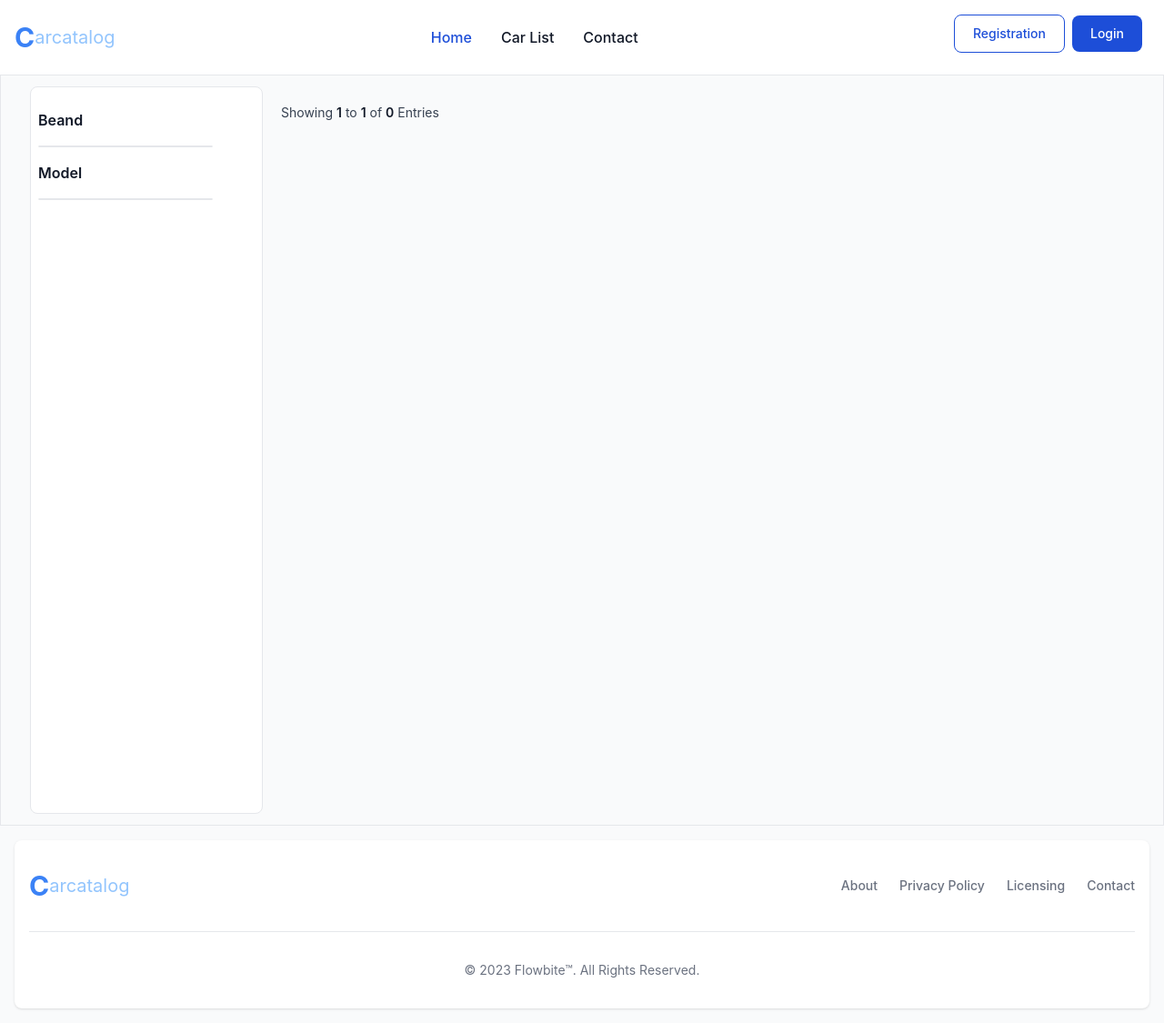
After one commit to Md-Borhan-Uddin/carcatalog, a Django app: page /car/list/ in a window 1280 px wide. The commit adds this page. Shown: the whole page at 91% size. Run offline with Django 4.2, Linux system fonts and the light colour scheme; data that the repository does not hold is empty; some libraries are stand-ins or nearby versions.

Commit message:
car list page with pagination

```diff
--- a/core/static/css/dist/styles.css
+++ b/core/static/css/dist/styles.css
@@ -812,6 +849,11 @@ select {
   margin-bottom: 1.5rem;
 }
 
+.my-2 {
+  margin-top: 0.5rem;
+  margin-bottom: 0.5rem;
+}
+
 .mb-0 {
   margin-bottom: 0px;
 }
@@ -944,6 +1010,22 @@ select {
   height: 100vh;
 }
 
+.h-auto {
+  height: auto;
+}
+
+.h-full {
+  height: 100%;
+}
+
+.h-7 {
+  height: 1.75rem;
+}
+
+.h-40 {
+  height: 10rem;
+}
+
 .w-10 {
   width: 2.5rem;
 }
@@ -980,6 +1062,34 @@ select {
   width: 100%;
 }
 
+.w-64 {
+  width: 16rem;
+}
+
+.w-48 {
+  width: 12rem;
+}
+
+.w-7 {
+  width: 1.75rem;
+}
+
+.w-24 {
+  width: 6rem;
+}
+
+.w-40 {
+  width: 10rem;
+}
+
+.w-1\/3 {
+  width: 33.333333%;
+}
+
+.w-2\/3 {
+  width: 66.666667%;
+}
+
 .max-w-2xl {
   max-width: 42rem;
 }
@@ -992,14 +1102,39 @@ select {
   max-width: 24rem;
 }
 
+.max-w-screen-sm {
+  max-width: 640px;
+}
+
+.flex-1 {
+  flex: 1 1 0%;
+}
+
+.flex-auto {
+  flex: 1 1 auto;
+}
+
+.flex-shrink-0 {
+  flex-shrink: 0;
+}
+
 .border-collapse {
   border-collapse: collapse;
 }
 
+.-translate-x-full {
+  --tw-translate-x: -100%;
+  transform: translate(var(--tw-translate-x), var(--tw-translate-y)) rotate(var(--tw-rotate)) skewX(var(--tw-skew-x)) skewY(var(--tw-skew-y)) scaleX(var(--tw-scale-x)) scaleY(var(--tw-scale-y));
+}
+
 .transform {
   transform: translate(var(--tw-translate-x), var(--tw-translate-y)) rotate(var(--tw-rotate)) skewX(var(--tw-skew-x)) skewY(var(--tw-skew-y)) scaleX(var(--tw-scale-x)) scaleY(var(--tw-scale-y));
 }
 
+.cursor-pointer {
+  cursor: pointer;
+}
+
 .list-inside {
   list-style-position: inside;
 }
@@ -1069,6 +1216,18 @@ select {
   margin-bottom: calc(1rem * var(--tw-space-y-reverse));
 }
 
+.space-y-2 > :not([hidden]) ~ :not([hidden]) {
+  --tw-space-y-reverse: 0;
+  margin-top: calc(0.5rem * calc(1 - var(--tw-space-y-reverse)));
+  margin-bottom: calc(0.5rem * var(--tw-space-y-reverse));
+}
+
+.space-x-1 > :not([hidden]) ~ :not([hidden]) {
+  --tw-space-x-reverse: 0;
+  margin-right: calc(0.25rem * var(--tw-space-x-reverse));
+  margin-left: calc(0.25rem * calc(1 - var(--tw-space-x-reverse)));
+}
+
 .divide-y > :not([hidden]) ~ :not([hidden]) {
   --tw-divide-y-reverse: 0;
   border-top-width: calc(1px * calc(1 - var(--tw-divide-y-reverse)));
@@ -1115,8 +1278,30 @@ select {
   border-top-right-radius: 0.5rem;
 }
 
+.rounded-r-lg {
+  border-top-right-radius: 0.5rem;
+  border-bottom-right-radius: 0.5rem;
+}
+
+.rounded-l-lg {
+  border-top-left-radius: 0.5rem;
+  border-bottom-left-radius: 0.5rem;
+}
+
 .border {
   border-width: 1px;
+}
+
+.border-r {
+  border-right-width: 1px;
+}
+
+.border-t {
+  border-top-width: 1px;
+}
+
+.border-b {
+  border-bottom-width: 1px;
 }
 
 .border-blue-700 {
@@ -1236,6 +1460,46 @@ select {
   padding-bottom: 2rem;
 }
 
+.px-3 {
+  padding-left: 0.75rem;
+  padding-right: 0.75rem;
+}
+
+.py-1 {
+  padding-top: 0.25rem;
+  padding-bottom: 0.25rem;
+}
+
+.py-5 {
+  padding-top: 1.25rem;
+  padding-bottom: 1.25rem;
+}
+
+.px-8 {
+  padding-left: 2rem;
+  padding-right: 2rem;
+}
+
+.px-2 {
+  padding-left: 0.5rem;
+  padding-right: 0.5rem;
+}
+
+.px-2\.5 {
+  padding-left: 0.625rem;
+  padding-right: 0.625rem;
+}
+
+.py-0 {
+  padding-top: 0px;
+  padding-bottom: 0px;
+}
+
+.py-0\.5 {
+  padding-top: 0.125rem;
+  padding-bottom: 0.125rem;
+}
+
 .pb-5 {
   padding-bottom: 1.25rem;
 }
@@ -1258,6 +1522,34 @@ select {
 
 .pt-2\.5 {
   padding-top: 0.625rem;
+}
+
+.pl-10 {
+  padding-left: 2.5rem;
+}
+
+.pl-11 {
+  padding-left: 2.75rem;
+}
+
+.pt-14 {
+  padding-top: 3.5rem;
+}
+
+.pt-20 {
+  padding-top: 5rem;
+}
+
+.pt-5 {
+  padding-top: 1.25rem;
+}
+
+.pt-6 {
+  padding-top: 1.5rem;
+}
+
+.text-left {
+  text-align: left;
 }
 
 .text-center {
@@ -1424,6 +1760,18 @@ select {
   transition-duration: 150ms;
 }
 
+.transition-opacity {
+  transition-property: opacity;
+  transition-timing-function: cubic-bezier(0.4, 0, 0.2, 1);
+  transition-duration: 150ms;
+}
+
+.transition-transform {
+  transition-property: transform;
+  transition-timing-function: cubic-bezier(0.4, 0, 0.2, 1);
+  transition-duration: 150ms;
+}
+
 .duration-100 {
   transition-duration: 100ms;
 }
@@ -1849,6 +2302,11 @@ select {
 
   .md\:max-w-3xl {
     max-width: 48rem;
+  }
+
+  .md\:translate-x-0 {
+    --tw-translate-x: 0px;
+    transform: translate(var(--tw-translate-x), var(--tw-translate-y)) rotate(var(--tw-rotate)) skewX(var(--tw-skew-x)) skewY(var(--tw-skew-y)) scaleX(var(--tw-scale-x)) scaleY(var(--tw-scale-y));
   }
 
   .md\:grid-cols-3 {
--- a/core/urls.py
+++ b/core/urls.py
@@ -1,7 +1,7 @@
 from django.urls import path
 from core.views import (
     HomeView,CarDetailView,
-    CarCreateView
+    CarCreateView,CarListView
 )
 
 
@@ -9,5 +9,6 @@ urlpatterns = [
     path("", HomeView.as_view(), name="home"),
     path("car/<int:pk>/<slug:slug>/", CarDetailView.as_view(), name="car_detail"),
     path("car/create/", CarCreateView.as_view(), name="car_create"),
+    path("car/list/", CarListView.as_view(), name="car_list"),
 
 ]
--- a/core/views.py
+++ b/core/views.py
@@ -3,7 +3,7 @@ from django.utils.text import slugify
 from django.forms.models import BaseModelForm
 from django.http import HttpResponse
 from django.shortcuts import render
-from django.views.generic import TemplateView, DetailView, CreateView
+from django.views.generic import TemplateView, DetailView, CreateView,ListView
 
 from core.forms import CarCreateForm
 
@@ -17,6 +17,20 @@ class HomeView(TemplateView):
         context['recent_list'] = Car.objects.all()[:3]
 
         return context
+
+
+class CarListView(ListView):
+    model = Car
+    template_name = "core/car_list.html"
+    context_object_name = 'cars'
+    paginate_by = 5
+
+    def get_context_data(self, **kwargs):
+        context = super().get_context_data(**kwargs)
+        context['item_per_page'] = self.paginate_by
+        return context
+
+
 
 
 class CarDetailView(DetailView):
--- a/templates/common/navbar.html
+++ b/templates/common/navbar.html
@@ -73,7 +73,7 @@ Listing
           <a href="{% url 'home' %}" class="block py-2 pl-3 pr-4 text-white bg-blue-700 rounded md:bg-transparent md:text-blue-700 md:p-0 md:dark:text-blue-500" aria-current="page">Home</a>
         </li>
         <li>
-          <a href="#" class="block py-2 pl-3 pr-4 text-gray-900 rounded hover:bg-gray-100 md:hover:bg-transparent md:hover:text-blue-700 md:p-0 dark:text-white md:dark:hover:text-blue-500 dark:hover:bg-gray-700 dark:hover:text-white md:dark:hover:bg-transparent dark:border-gray-700">Car List</a>
+          <a href="{% url 'car_list' %}" class="block py-2 pl-3 pr-4 text-gray-900 rounded hover:bg-gray-100 md:hover:bg-transparent md:hover:text-blue-700 md:p-0 dark:text-white md:dark:hover:text-blue-500 dark:hover:bg-gray-700 dark:hover:text-white md:dark:hover:bg-transparent dark:border-gray-700">Car List</a>
         </li>
         <li>
           <a href="#" class="block py-2 pl-3 pr-4 text-gray-900 rounded hover:bg-gray-100 md:hover:bg-transparent md:hover:text-blue-700 md:p-0 dark:text-white md:dark:hover:text-blue-500 dark:hover:bg-gray-700 dark:hover:text-white md:dark:hover:bg-transparent dark:border-gray-700">Contact</a>
--- /dev/null
+++ b/templates/common/pagination.html
@@ -0,0 +1,29 @@
+<div class="flex space-x-1 items-center">
+    <!-- Previous Button -->
+    <div>
+        {% if page_obj.has_previous %}
+        <a href="?page={{ page_obj.previous_page_number }}" class="flex items-center justify-center px-4 h-10 mr-3 text-base font-medium text-gray-500 bg-white border border-gray-300 rounded-lg hover:bg-gray-100 hover:text-gray-700 dark:bg-gray-800 dark:border-gray-700 dark:text-gray-400 dark:hover:bg-gray-700 dark:hover:text-white">
+            <svg class="w-3.5 h-3.5 mr-2" aria-hidden="true" xmlns="http://www.w3.org/2000/svg" fill="none" viewBox="0 0 14 10">
+              <path stroke="currentColor" stroke-linecap="round" stroke-linejoin="round" stroke-width="2" d="M13 5H1m0 0 4 4M1 5l4-4"/>
+            </svg>
+            Previous
+          </a>
+        {% endif %}
+    </div>
+    <div>
+        <span class="text-sm text-gray-700 dark:text-gray-400">
+            Showing <span class="font-semibold text-gray-900 dark:text-white">{{page_obj.number}}</span> to <span class="font-semibold text-gray-900 dark:text-white">{{page_obj.paginator.num_pages}}</span> of <span class="font-semibold text-gray-900 dark:text-white">{{page_obj.paginator.count}}</span> Entries
+        </span>
+    </div>
+    <div>
+        {% if page_obj.has_next %}
+        <a href="?page={{ page_obj.next_page_number }}" class="flex items-center justify-center px-4 h-10 text-base font-medium text-gray-500 bg-white border border-gray-300 rounded-lg hover:bg-gray-100 hover:text-gray-700 dark:bg-gray-800 dark:border-gray-700 dark:text-gray-400 dark:hover:bg-gray-700 dark:hover:text-white">
+            Next
+            <svg class="w-3.5 h-3.5 ml-2" aria-hidden="true" xmlns="http://www.w3.org/2000/svg" fill="none" viewBox="0 0 14 10">
+              <path stroke="currentColor" stroke-linecap="round" stroke-linejoin="round" stroke-width="2" d="M1 5h12m0 0L9 1m4 4L9 9"/>
+            </svg>
+          </a>
+
+        {% endif %}
+    </div>
+  </div>
--- /dev/null
+++ b/templates/core/car_list.html
@@ -0,0 +1,89 @@
+{% extends 'base.html' %}
+{% load humanize %}
+
+
+{% block content %}
+
+
+<div class="flex bg-gray-50 dark:bg-gray-900 px-8 py-3 border">
+
+    <!-- Sidebar -->
+
+    <aside
+      class="w-64 h-screen border rounded-lg pt-6 transition-transform -translate-x-full bg-white border-r border-gray-200 md:translate-x-0 dark:bg-gray-800 dark:border-gray-700"
+      aria-label="Sidenav"
+      id="drawer-navigation"
+    >
+      <div class="px-2">
+
+        <h3 class="mb-4 font-semibold text-gray-900 dark:text-white">Beand</h3>
+        <ul class="w-48 text-sm font-medium text-gray-900 bg-white border border-gray-200 rounded-lg dark:bg-gray-700 dark:border-gray-600 dark:text-white">
+            {% for car in cars %}
+                <li class="w-full border-b border-gray-200 rounded-t-lg dark:border-gray-600">
+                    <div class="flex items-center pl-3">
+                        <input id="id_{{car.brand}}" type="checkbox" value="{{car.brand}}" class="w-4 h-4 text-blue-600 bg-gray-100 border-gray-300 rounded focus:ring-blue-500 dark:focus:ring-blue-600 dark:ring-offset-gray-700 dark:focus:ring-offset-gray-700 focus:ring-2 dark:bg-gray-600 dark:border-gray-500">
+                        <label for="id_{{car.brand}}" class="w-full py-3 ml-2 text-sm font-medium text-gray-900 dark:text-gray-300">{{car.brand}}</label>
+                    </div>
+                </li>
+            {% endfor %}
+        </ul>
+
+      </div>
+
+      <div class="px-2">
+
+        <h3 class="my-4 font-semibold text-gray-900 dark:text-white">Model</h3>
+        <ul class="w-48 text-sm font-medium text-gray-900 bg-white border border-gray-200 rounded-lg dark:bg-gray-700 dark:border-gray-600 dark:text-white">
+            {% for car in cars %}
+                <li class="w-full border-b border-gray-200 rounded-t-lg dark:border-gray-600">
+                    <div class="flex items-center pl-3">
+                        <input id="id_{{car.modal}}" type="checkbox" value="{{car.modal}}" class="w-4 h-4 text-blue-600 bg-gray-100 border-gray-300 rounded focus:ring-blue-500 dark:focus:ring-blue-600 dark:ring-offset-gray-700 dark:focus:ring-offset-gray-700 focus:ring-2 dark:bg-gray-600 dark:border-gray-500">
+                        <label for="id_{{car.modal}}" class="w-full py-3 ml-2 text-sm font-medium text-gray-900 dark:text-gray-300">{{car.modal}}</label>
+                    </div>
+                </li>
+            {% endfor %}
+        </ul>
+
+      </div>
+    </aside>
+
+    <main class="p-4 h-auto pt-2">
+        <div class="flex flex-col gap-3">
+           {% for car in cars %}
+
+            <div class="flex bg-white border border-gray-200 rounded-lg shadow dark:bg-gray-800 dark:border-gray-700">
+                <div class="w-1/3">
+                    <a href="#">
+                        <img class="rounded-l-lg h-full w-full" src="{{car.image.url}}" alt="{{car.title}}" />
+                    </a>
+                </div>
+                <div class="p-5 w-2/3">
+                    <a href="#">
+                        <h5 class="mb-2 text-2xl font-bold tracking-tight text-gray-900 dark:text-white">{{car.title}}</h5>
+                    </a>
+                    <p class="mb-3 font-normal text-gray-700 dark:text-gray-400">{{car.description|truncatewords:'6'}}</p>
+                    <div class="flex justify-between w-full">
+                        <p>Price: {{car.price|intword}}</p>
+                        <a href="#" class="inline-flex items-center px-3 py-2 text-sm font-medium text-center text-white bg-blue-400 rounded-lg hover:bg-blue-800 focus:ring-4 focus:outline-none focus:ring-blue-300 dark:bg-blue-600 dark:hover:bg-blue-700 dark:focus:ring-blue-800">
+                            Add Cart
+                            <?xml version="1.0" ?><svg fill="none" height="24" stroke-width="1.5" viewBox="0 0 24 24" width="24" xmlns="http://www.w3.org/2000/svg"><path d="M3 6H22L19 16H6L3 6ZM3 6L2.25 3.5" stroke="currentColor" stroke-linecap="round" stroke-linejoin="round"/><path d="M9.99219 11H11.9922M13.9922 11H11.9922M11.9922 11V9M11.9922 11V13" stroke="currentColor" stroke-linecap="round" stroke-linejoin="round"/><path d="M11 19.5C11 20.3284 10.3284 21 9.5 21C8.67157 21 8 20.3284 8 19.5" stroke="currentColor" stroke-linecap="round" stroke-linejoin="round"/><path d="M17 19.5C17 20.3284 16.3284 21 15.5 21C14.6716 21 14 20.3284 14 19.5" stroke="currentColor" stroke-linecap="round" stroke-linejoin="round"/></svg>
+                        </a>
+                    </div>
+                </div>
+            </div>
+
+
+
+           {% endfor %}
+        </div>
+        <div class="flex justify-end my-2">
+            {% include 'common/pagination.html' %}
+        </div>
+    </main>
+  </div>
+
+
+
+
+
+{% endblock content %}
```
Also changed, not shown: other parts of core/static/css/dist/styles.css (+283 -0 lines).
